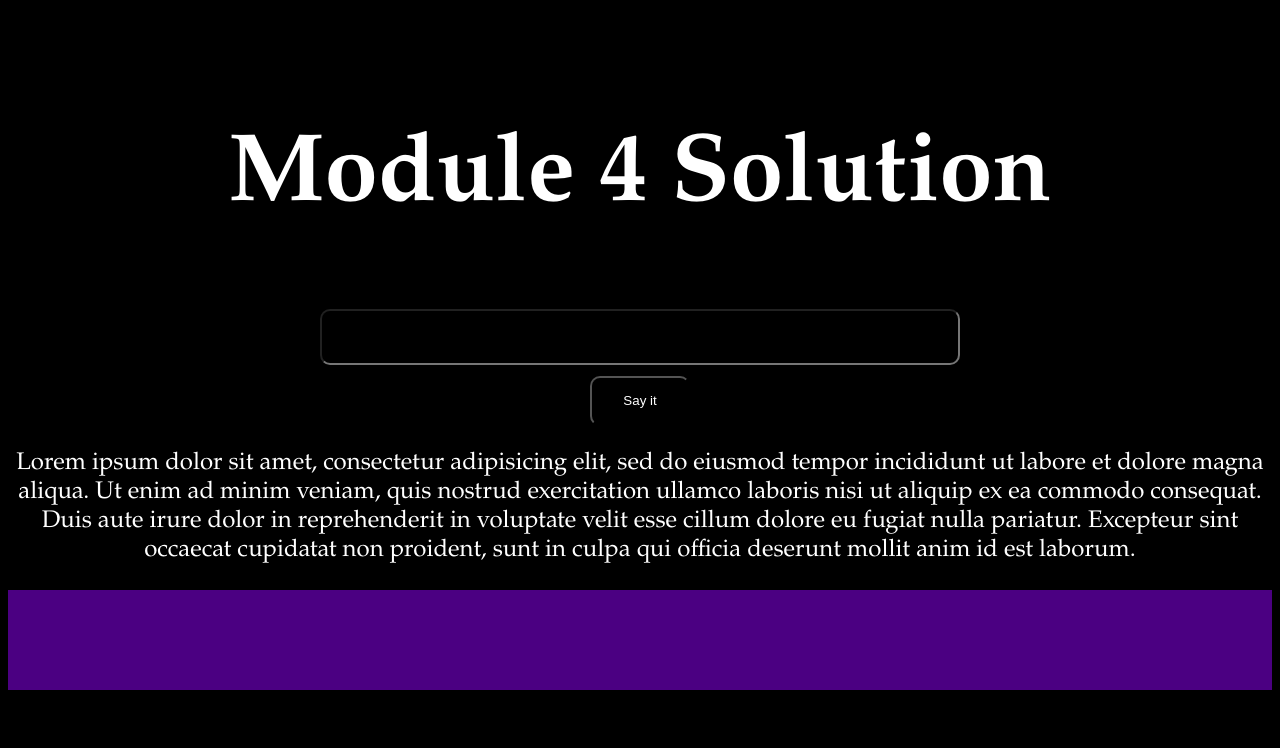
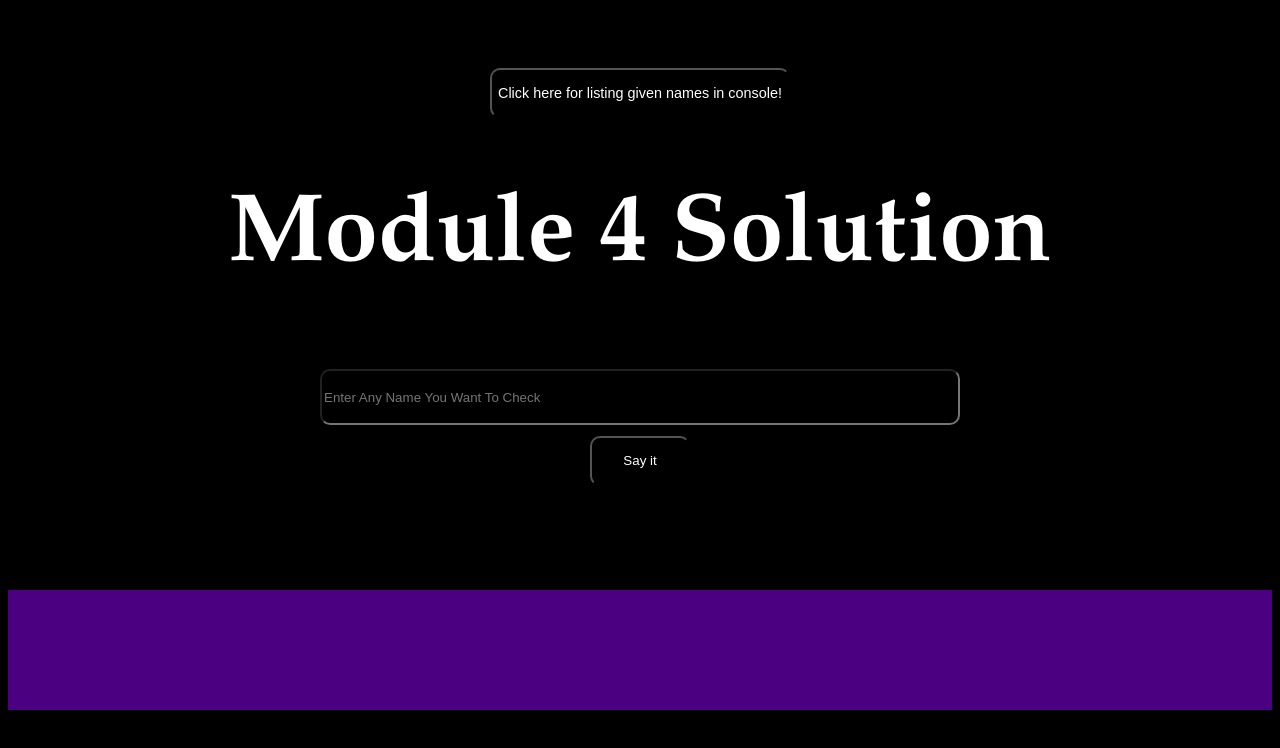
Before and after one commit to sabeelh/sabeelh.github.io, a plain HTML site: page module4-solution/index.html in a window 1280 px wide. Drawn offline with Linux system fonts and the light colour scheme.

Commit message:
updating files
updating files (for listing button)

```diff
--- a/module4-solution/CSS/style.css
+++ b/module4-solution/CSS/style.css
@@ -18,6 +18,11 @@
 
   	}
 
+    #div4listing button {
+      width: auto;
+      font-size:.3em;
+    }
+
   	button {
   		height: 50px;
   		width: 100px;
@@ -30,10 +35,13 @@
   		background-color: white; /* Green */
   		color: black;
 	}
+    #mycontent {
+      height: 80px;
+    }
   	footer {
   		background-color: indigo;
   		width: 100%;
-  		height: 100px;
+  		height: 120px;
   		font-size:1.8em;
 
   	}
--- a/module4-solution/JS/script.js
+++ b/module4-solution/JS/script.js
@@ -16,3 +16,20 @@ function show (){
 
 })(window);
 };
+
+function toconsole() {
+	(function (window) {
+		var names = ["Yaakov", "John", "Jen", "Jason", "Paul", "Frank", "Larry", "Paula", "Laura", "Jim"];
+
+		for (var i = 0; i < names.length; i++) {
+
+			var firstLetter = names[i].charAt(0).toLowerCase();
+
+			if (firstLetter == 'j') {
+    			window.bye.speak(names[i]);
+  			} else {
+    			window.hello.speak(names[i]);
+  			}
+  		}
+  	})(window);
+  };
--- a/module4-solution/index.html
+++ b/module4-solution/index.html
@@ -3,25 +3,26 @@
 <head>
   <meta charset="utf-8">
   <title>Module 4 Solution</title>
-  <link rel="stylesheet" type="text/css" href="CSS/style.css">
+  <link rel="stylesheet" type="text/css" href="css/style.css">
 </head>
 <body>
 
+  <div id="div4listing">
+    <button onclick="toconsole();">
+      Click here for listing given names in console!
+    </button>
+  </div>
+
   <h1>Module 4 Solution</h1>
 
-  <input id="fieldname" type="text" name="fname">
+  <input id="fieldname" type="text" name="fname" placeholder="Enter any name you want to check">
   <br>
   <button onclick="show();">Say it</button>
 
   <div id="mycontent">
- 	<p>
-  		Lorem ipsum dolor sit amet, consectetur adipisicing elit, sed do eiusmod
-  		tempor incididunt ut labore et dolore magna aliqua. Ut enim ad minim veniam,
-  		quis nostrud exercitation ullamco laboris nisi ut aliquip ex ea commodo
-  		consequat. Duis aute irure dolor in reprehenderit in voluptate velit esse
-  		cillum dolore eu fugiat nulla pariatur. Excepteur sint occaecat cupidatat non
-  		proident, sunt in culpa qui officia deserunt mollit anim id est laborum.
-  	</p>
+   	<p>
+
+ 	  </p>
   </div>
 
 
@@ -33,7 +34,8 @@
 		</div>
 
   	</footer>
+    <script src="JS/script.js"></script>
   	<script src="JS/SpeakHello.js"></script>
   	<script src="JS/SpeakGoodBye.js"></script>
-  	<script src="JS/script.js"></script>
+
 </html>
```
